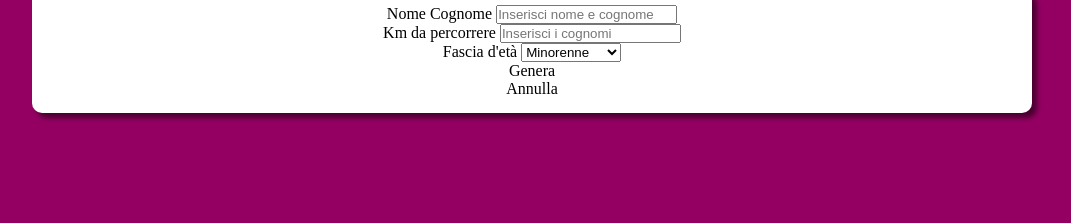
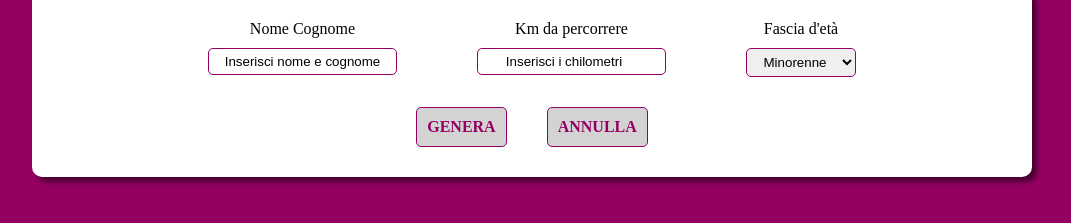
Before and after one commit to sartori-marco/js-biglietto-treno-form, a plain HTML site: page index.html in a window 1280 px wide. Shown: the part 87-310 px from the top of the page, without its empty margins (108-1179 px from the left). Drawn offline with Linux system fonts and the light colour scheme.

Commit message:
fine struttura form-dati

```diff
--- a/css/style.css
+++ b/css/style.css
@@ -1,9 +1,15 @@
+/* REGOLE GENERALI */
 *{
   margin: 0;
   padding: 0;
   box-sizing: border-box;
 }
 
+a{
+  text-decoration: none;
+}
+
+/* END REGOLE GENERALI */
 body{
   background-color: rgb(148, 0, 98);
   text-align: center;
@@ -23,3 +29,61 @@ h1{
   border-radius: 10px;
   box-shadow: 5px 5px 5px rgba(0, 0, 0, 0.5);
 }
+
+.row{
+  display: flex;
+  justify-content: center;
+}
+
+.col{
+  display: flex;
+  flex-direction: column;
+  padding: 15px 40px;
+}
+
+.btn{
+  background-color: lightgrey;
+  color: rgb(148, 0, 98);
+  text-transform: uppercase;
+  border-radius: 5px;
+  border: 1px solid rgb(148, 0, 98);
+  padding: 10px;
+  margin: 15px 20px;
+}
+
+.btn:hover{
+  background-color: grey;
+}
+
+input::placeholder{
+  text-align: center;
+  color: black;
+}
+
+input,select{
+  border: 1px solid rgb(148, 0, 98);
+  border-radius: 5px;
+  padding: 5px;
+  text-align: center;
+}
+
+label{
+  padding-bottom: 10px;
+}
+
+input:focus,
+select:focus{
+  background-color: rgb(148, 0, 98);
+}
+
+
+
+
+
+
+
+
+
+
+
+/* end */
--- a/index.html
+++ b/index.html
@@ -17,18 +17,18 @@
       <div class="row">
         <!-- 3 COLONNE -->
         <div class="col">
-          <label for="">Nome Cognome</label>
-          <input type="text" placeholder="Inserisci nome e cognome">
+          <label for="nome">Nome Cognome</label>
+          <input id="nome" type="text" placeholder="Inserisci nome e cognome">
         </div>
         <!-- END COL 1 -->
         <div class="col">
-          <label for="">Km da percorrere</label>
-          <input type="number" placeholder="Inserisci i cognomi">
+          <label for="chilometri">Km da percorrere</label>
+          <input id="chilometri" type="number" placeholder="Inserisci i chilometri">
         </div>
         <!-- END COL 2 -->
         <div class="col">
-          <label for="">Fascia d'età</label>
-          <select name="" id="">
+          <label for="eta">Fascia d'età</label>
+          <select name="" id="eta">
             <option value="minorenne">Minorenne</option>
             <option value="maggiorenne">Maggiorenne</option>
             <option value="over">Over 65</option>
@@ -41,8 +41,8 @@
       <!-- SECONDA RIGA -->
       <div class="row">
         <!-- BTN GENERA E ANNULLA -->
-        <div class="btn">Genera</div>
-        <div class="btn">Annulla</div>
+        <a href="#"> <strong><div class="btn">Genera</div></a></strong>
+        <a href="#"> <strong><div class="btn">Annulla</div></a></strong>
       </div>
       <!-- END SECONDA RIGA -->
 
```
